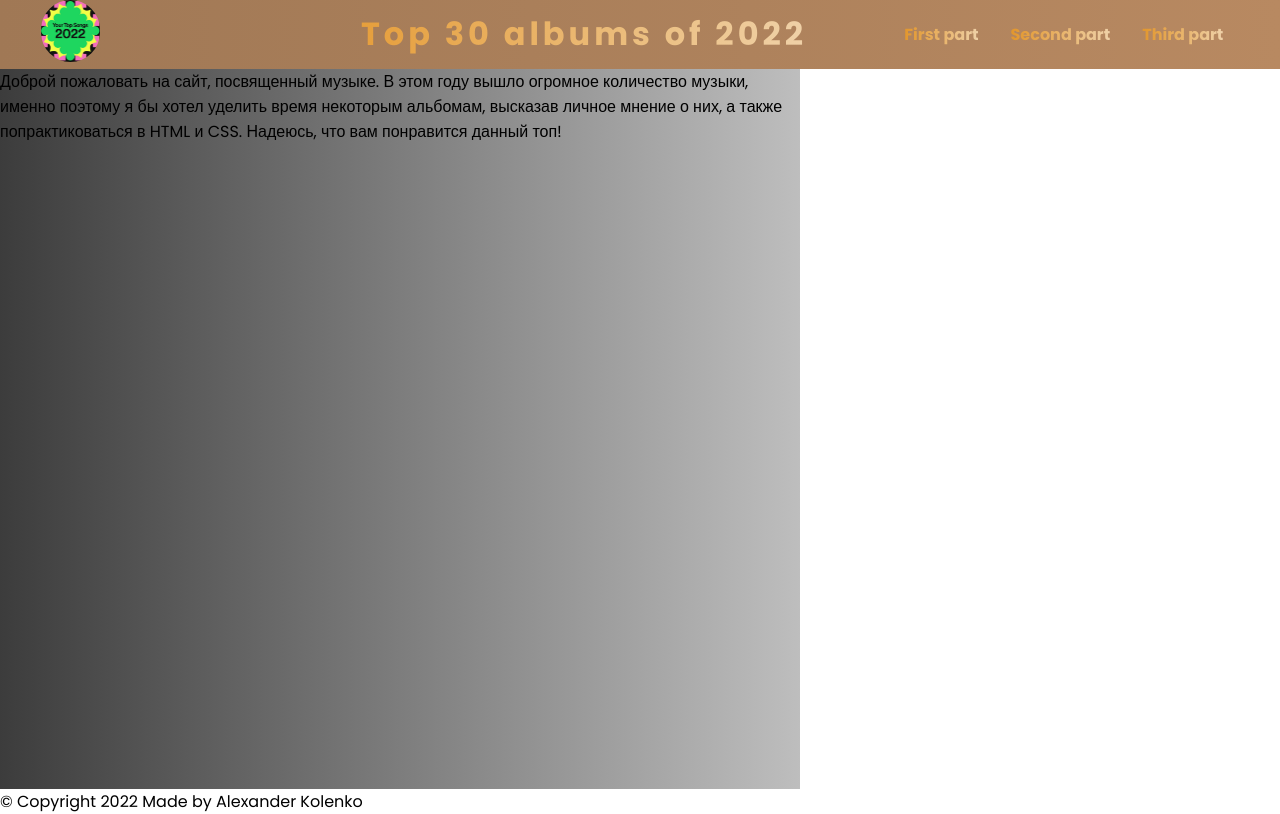
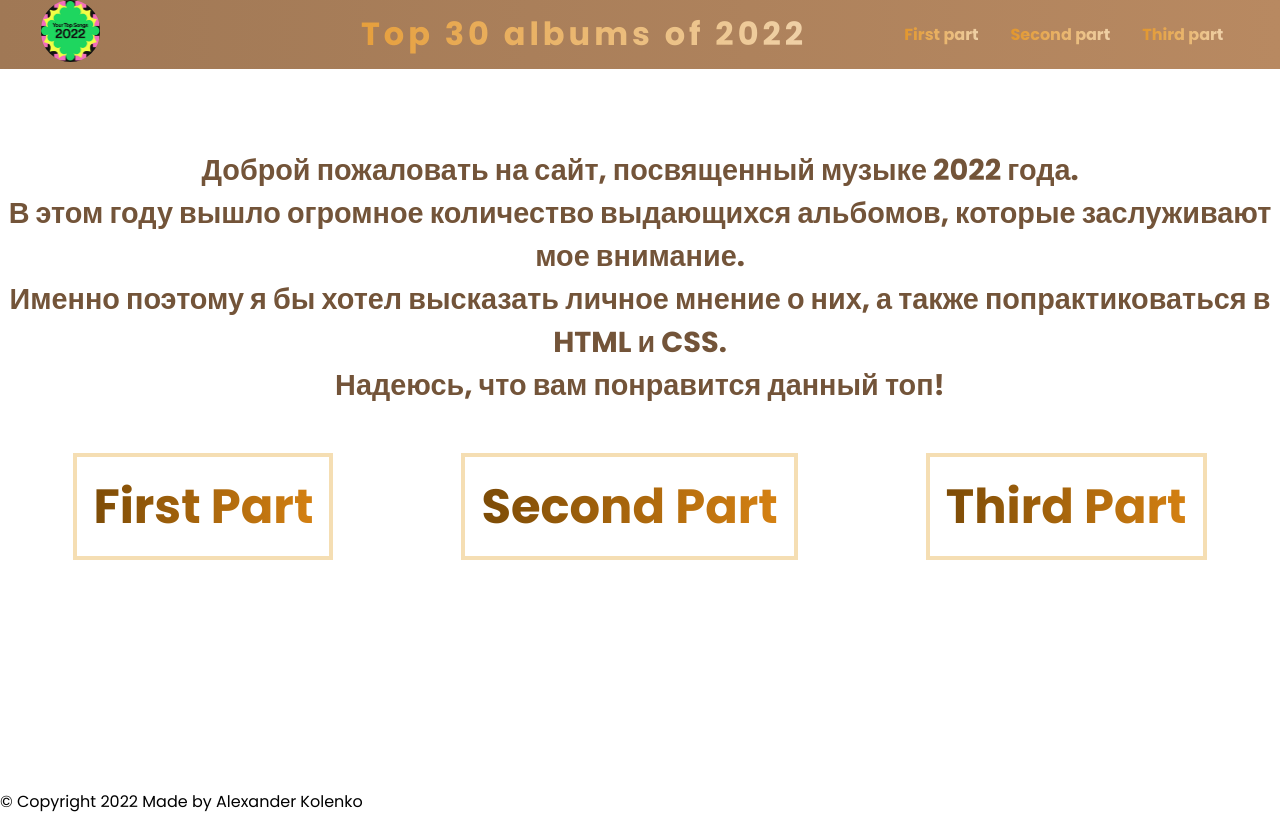
Before and after one commit to kolenkoal/topAlbumsOf2022, a plain HTML site: page html/index.html in a window 1280 px wide. Drawn offline with Linux system fonts and the light colour scheme.

Commit message:
updated header

```diff
--- a/html/index.html
+++ b/html/index.html
@@ -6,7 +6,9 @@
     <meta http-equiv="X-UA-Compatible" content="IE=edge">
     <meta name="viewport" content="width=device-width, initial-scale=1.0">
     <title>Top 30 Albums Of 2022</title>
-    <link rel="preconnect" href="https://fonts.googleapis.com"><link rel="preconnect" href="https://fonts.gstatic.com" crossorigin><link href="https://fonts.googleapis.com/css2?family=Poppins:wght@400;500;700&display=swap" rel="stylesheet">
+    <link rel="preconnect" href="https://fonts.googleapis.com">
+    <link rel="preconnect" href="https://fonts.gstatic.com" crossorigin>
+    <link href="https://fonts.googleapis.com/css2?family=Poppins:wght@400;500;700&display=swap" rel="stylesheet">
     <link rel="stylesheet" href="../dist/css/main.css">
 
 </head>
@@ -14,7 +16,7 @@
 <body>
     <header class="header">
         <div class="logo">
-            <a href="index.html"><img  src="../images/logo.png" alt="logo"></a>
+            <a href="index.html"><img src="../images/logo.png" alt="logo"></a>
         </div>
         <!-- <div class="menu-btn">
             <span class="menu-btn_burger">
@@ -40,16 +42,26 @@
     </header>
 
     <main class="main">
-        <p class="welcome">Доброй пожаловать на сайт, посвященный музыке. В этом году вышло огромное количество музыки, именно поэтому я бы хотел уделить время некоторым альбомам, высказав личное мнение о них, а также попрактиковаться в HTML и CSS. Надеюсь, что вам понравится данный топ!</p>
+        <p class="welcome">Доброй пожаловать на сайт, посвященный музыке 2022 года. <br>В этом году вышло огромное количество выдающихся альбомов,
+            которые заслуживают мое внимание. <br> Именно поэтому я бы хотел высказать личное мнение о них, а также
+            попрактиковаться в HTML и CSS.<br> Надеюсь, что вам понравится данный топ!</p>
+
+        <section class="parts">
+            <ul>
+                <li class="part1"><a href="firstpart.html">First Part</a></li>
+                <li class="part2"><a href="secondpart.html">Second Part</a></li>
+                <li class="part3"><a href="thirdpart.html">Third Part</a></li>
+            </ul>
+        </section>
     </main>
 
     <footer>
         <div class="social-media">
             <a href="#!">
-                <i class="social-media github" ></i>
+                <i class="social-media github"></i>
             </a>
             <a href="#!">
-                <i class="social-media instagram" ></i>
+                <i class="social-media instagram"></i>
             </a>
 
         </div>
--- a/scss/_header.scss
+++ b/scss/_header.scss
@@ -41,6 +41,7 @@
       text-decoration: none;
       color: black;
       background: linear-gradient(to right, rgb(226, 150, 44),rgb(239, 209, 168));
+
     background-clip: text;
     -webkit-text-fill-color: transparent;
     }
--- /dev/null
+++ b/scss/_section.scss
@@ -0,0 +1,25 @@
+.parts {
+  padding-top: 5%;
+  align-items: center;
+  ul {
+    display: flex;
+    justify-content: space-around;
+  }
+  li {
+    list-style: none;
+    margin: 0 4rem;
+    font-weight: bold;
+    align-items: center;
+    justify-content: center;
+    a {
+        padding:1rem;
+      text-decoration: none;
+      font-size: 3rem;
+      color: black;
+      background: linear-gradient(to right, rgb(119, 72, 6), rgb(218, 132, 19));
+      border:0.3rem solid wheat;
+      background-clip: text;
+      -webkit-text-fill-color: transparent;
+    }
+  }
+}
--- a/scss/main.scss
+++ b/scss/main.scss
@@ -1,15 +1,24 @@
 @import './header';
 @import './config';
-
+@import './section';
 body {
   font-family: 'Poppins', sans-serif;
 }
 
 .main {
-  min-height: 90vh;
+  height: 90vh;
+  background-repeat: no-repeat;
+  // background: linear-gradient(to right, rgb(246, 209, 177),rgb(238, 221, 206))
+      // center top;
+  background-size: cover;
   display: flex;
-  width: 100vh;
-  background-repeat: no-repeat;
-  background:linear-gradient(to right, rgba(39, 39, 39, 0.9), rgba(39, 39, 39, 0.3)), url("../images/space.jpg") center top;
-  background-size: cover;
+  flex-direction: column;
+  align-items: center;
+  text-align: center;
+  p {
+    padding-top: 5rem;
+    color: rgb(115, 84, 57);
+    font-size: 1.8rem;
+    font-weight: 700;
+  }
 }
```
Also changed, not shown: dist/css/main.css, 1 other file.
